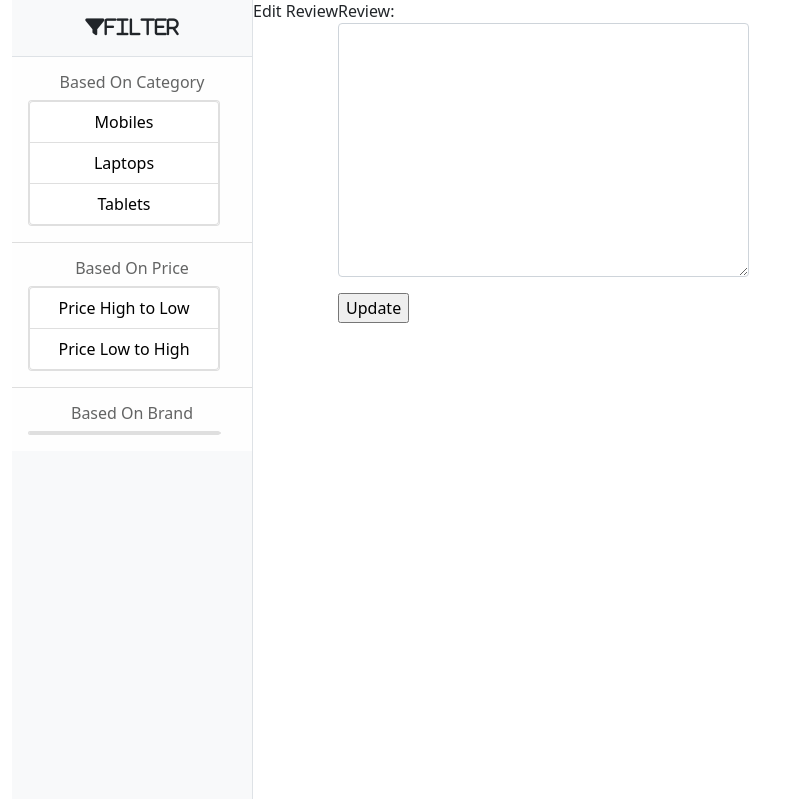
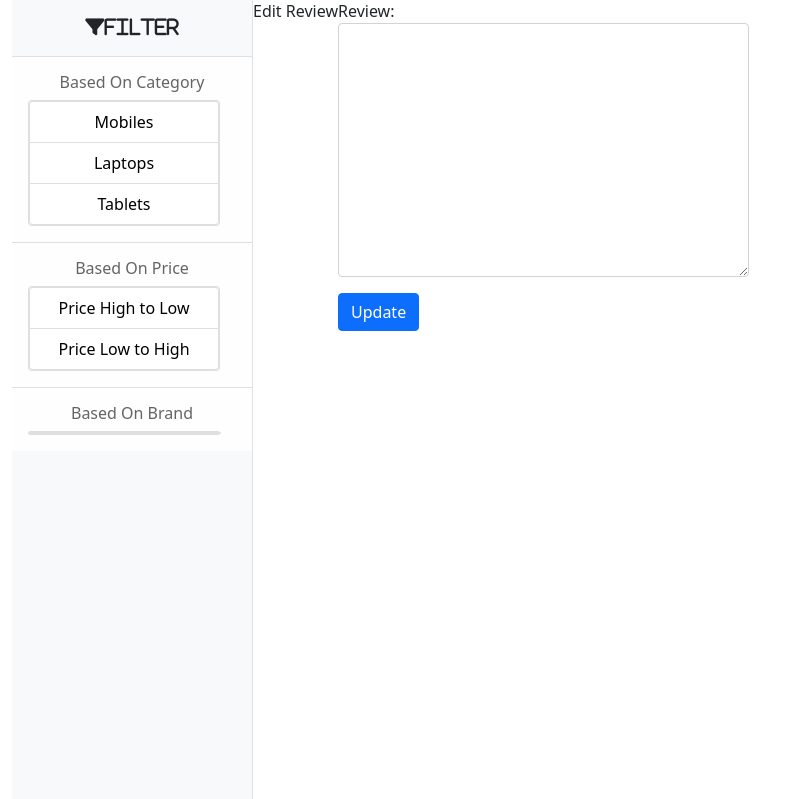
Before and after one commit to VrindhaAravind/ElectronicStore, a Django app: template electronicstore/customer/templates/editreview.html in a window 1280 px wide. Shown: the part 73-872 px from the top of the page, without its empty margins (0-800 px from the left). Run offline with Django 3.2, Linux system fonts and the light colour scheme; the template is opened without the code that fills it: values that come from a table or form of the project are taken from there, others are empty; parts of the project's set-up code (start-up, migrations or seed data) failed here and were passed over; some libraries are stand-ins or nearby versions.

Commit message:
Update editreview.html

```diff
--- a/electronicstore/customer/templates/editreview.html
+++ b/electronicstore/customer/templates/editreview.html
@@ -5,7 +5,7 @@ Edit Review
 <form action="" method="post">
     {%csrf_token%}
     {{form.as_p}}
-    <input type="submit" value="Update">
+    <input type="submit" value="Update" class="btn btn-primary">
 </form>
 
 {%endblock%}
```
